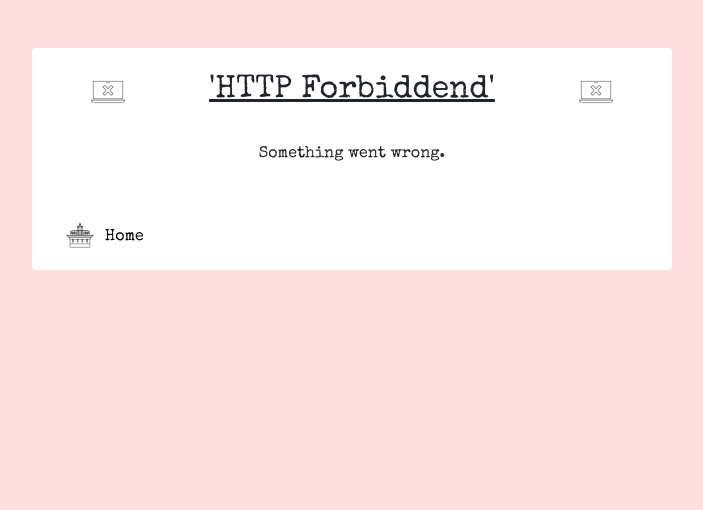
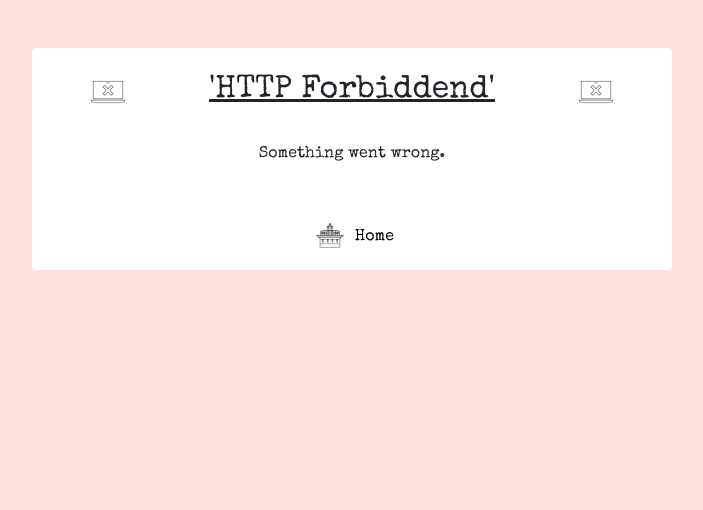
Before and after one commit to DavidDock/works-of-wes-anderson, a Django app: template templates/403.html in a window 1280 px wide. Shown: the part 107-617 px from the top of the page, without its empty margins (288-991 px from the left). Run offline with Django 4.2, Linux system fonts and the light colour scheme; the template is opened without the code that fills it, so the values that code supplies are empty.

Commit message:
Center error template home link

```diff
--- a/templates/403.html
+++ b/templates/403.html
@@ -19,7 +19,7 @@
         <!-- message and link home -->
         <p class="p-4 text-center">
             Something went wrong. </p>
-        <a class="nav-link" href="{% url 'home' %}"><img class="icon pb-2" src="{% static 'images/home.png' %}" alt="Home icon"
+        <a class="nav-link mx-auto fit-content" href="{% url 'home' %}"><img class="icon pb-2" src="{% static 'images/home.png' %}" alt="Home icon"
                 width="10" height="10">
             Home</span></a>
 
--- a/templates/404.html
+++ b/templates/404.html
@@ -19,7 +19,7 @@
         <!-- message and link home -->
         <p class="p-4 text-center">
             Something went wrong. </p>
-        <a class="nav-link" href="{% url 'home' %}"><img class="icon pb-2" src="{% static 'images/home.png' %}" alt="Home icon"
+        <a class="nav-link mx-auto fit-content" href="{% url 'home' %}"><img class="icon pb-2" src="{% static 'images/home.png' %}" alt="Home icon"
                 width="10" height="10">
             Home</span></a>
     </section>
--- a/templates/500.html
+++ b/templates/500.html
@@ -19,7 +19,7 @@
         <!-- message and link home -->
         <p class="p-4 text-center">
             Something went wrong. </p>
-        <a class="nav-link" href="{% url 'home' %}"><img class="icon pb-2" src="{% static 'images/home.png' %}" alt="Home icon"
+        <a class="nav-link mx-auto fit-content" href="{% url 'home' %}"><img class="icon pb-2" src="{% static 'images/home.png' %}" alt="Home icon"
                 width="10" height="10">
             Home</span></a>
     </section>
```
